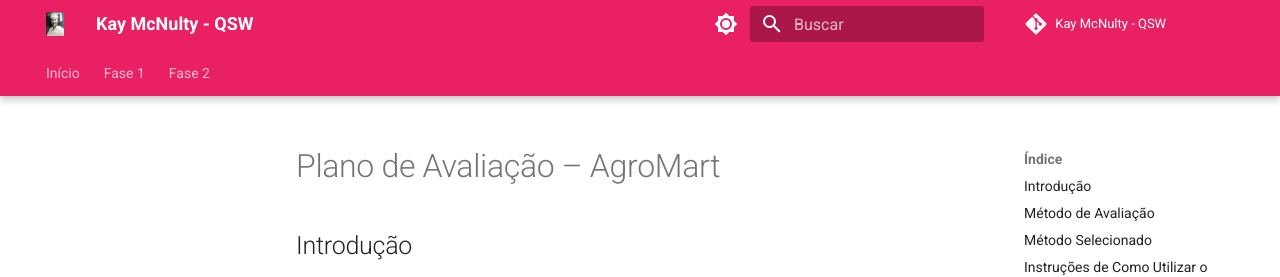
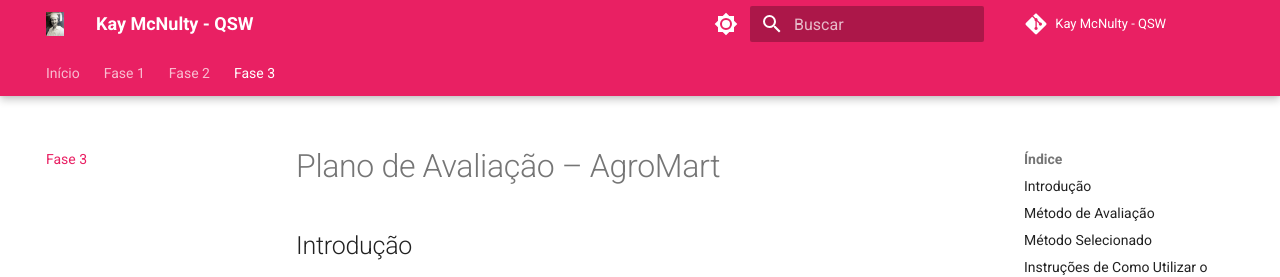
Before and after one commit to FCTE-Qualidade-de-Software-1/2025-1-T01-KAY-MCNULTY, an MkDocs documentation site: the page built from docs/fase3/fase3.md, in a window 1280 px wide. Shown: the top 277 px of the page. Built offline with MkDocs 1.6.1 and Material for MkDocs 9.7.7, drawn with Linux system fonts in a browser that asks for light colours; comment, search, counter and statistics services are not loaded.

Commit message:
Update mkdocs.yml

```diff
--- a/mkdocs.yml
+++ b/mkdocs.yml
@@ -55,3 +55,4 @@ nav:
   - Fase 2:
     - GQM: gqm/gqm_definicao_agromart.md
     - Abstraction Sheets: gqm/abstraction-sheet.md
+  - Fase 3: fase3/fase3.md
```
